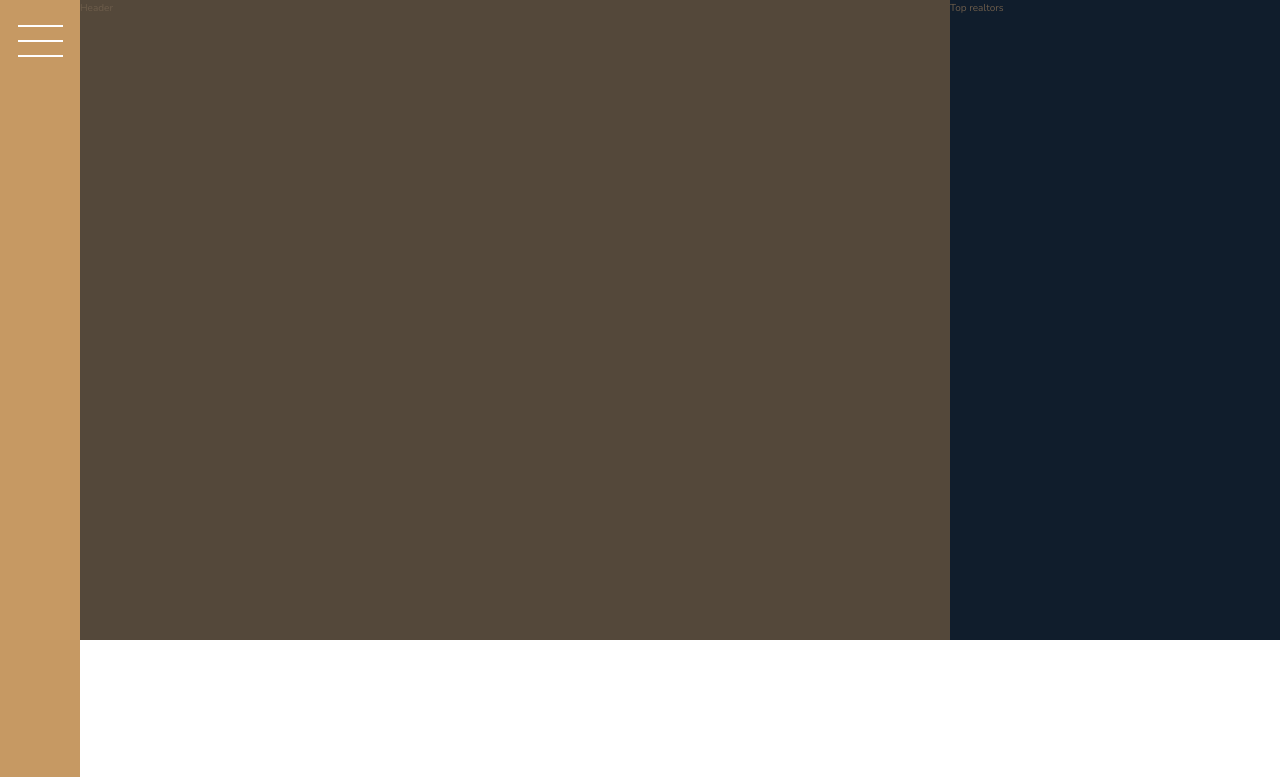
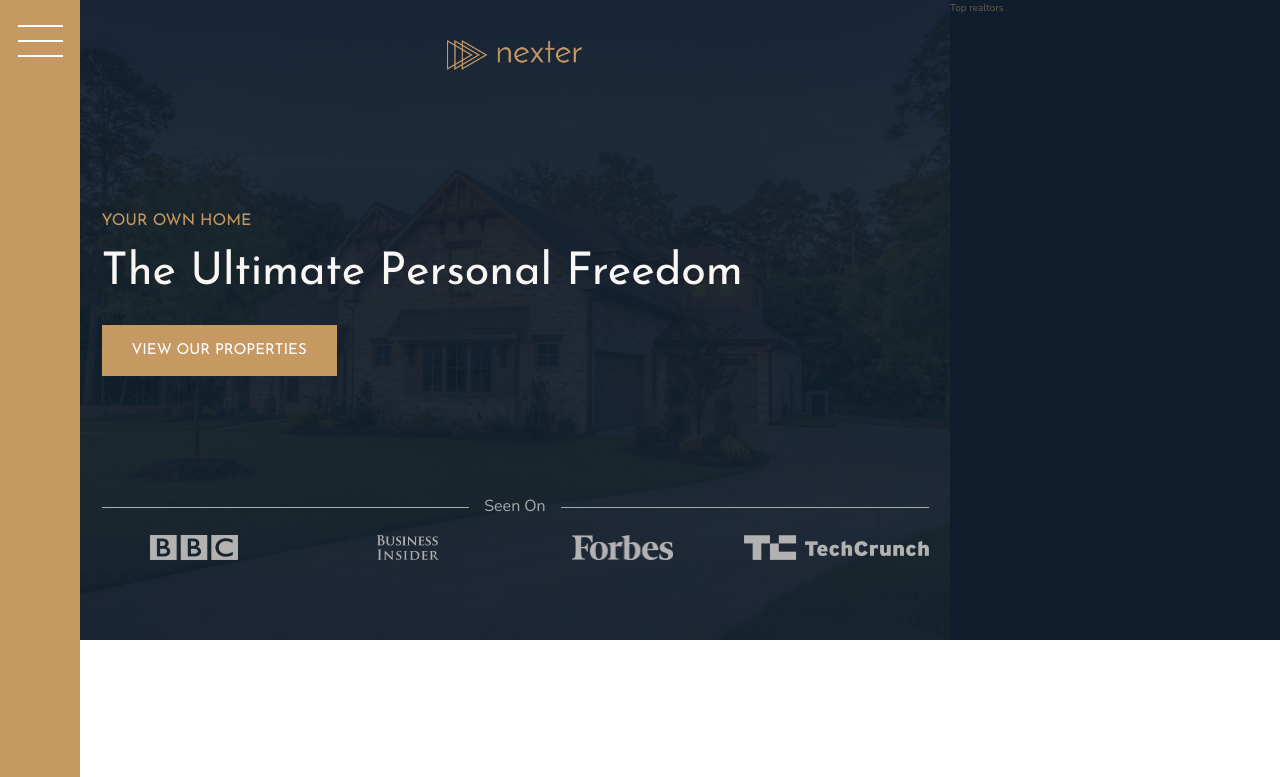
Before and after one commit to AndroidMinsky/css-nexter, a website: page index.html in a window 1280 px wide. Shown: the top 777 px of the page. Drawn offline with nearby package versions, Linux system fonts and the light colour scheme.

Commit message:
Header Section

```diff
--- a/index.html
+++ b/index.html
@@ -17,7 +17,18 @@
     </div>
 
     <header class="header">
-      Header
+      <img src="/img/logo.png" alt="Logo" class="header__logo">
+      <h3 class="heading-3">Your Own Home</h3>
+      <h1 class="heading-1">The Ultimate Personal Freedom</h1>
+      <button class="btn header__btn">View Our Properties</button>
+
+      <div class="header__seenon-text">Seen On</div>
+      <div class="header__seenon-logos">
+        <img src="/img/logo-bbc.png" alt="BBC">
+        <img src="/img/logo-bi.png" alt="BI">
+        <img src="/img/logo-forbes.png" alt="Forbes">
+        <img src="/img/logo-techcrunch.png" alt="Tech">
+      </div>
     </header>
 
     <div class="realtors">
--- a/sass/_header.scss
+++ b/sass/_header.scss
@@ -1,4 +1,56 @@
 .header {
   background-color: $color-grey-dark-1;
   grid-column: full-start / col-end 6;
+
+  background-image:linear-gradient(rgba($color-secondary, .93), rgba($color-secondary, .93)), url(/img/hero.jpeg);
+  background-size: cover;
+  background-position: center;
+  padding: 8rem;
+  padding-top: 4rem;
+
+  display: grid;
+  grid-template-rows: 1fr min-content 6rem 1fr;
+  grid-template-columns: max-content;
+  grid-row-gap: 1.5rem;
+  justify-content: center;
+
+  &__logo {
+    height: 3rem;
+    justify-self: center;
+  }
+
+  &__btn {
+    align-self: start;
+    justify-self: start;
+  }
+
+  &__seenon-text {
+    display: grid;
+    grid-template-columns: 1fr max-content 1fr;
+    grid-column-gap: 1.5rem;
+    align-items: center;
+
+    font-size: 1.6rem;
+    color: $color-grey-light-2;
+
+    &::before,
+    &::after {
+      content: "";
+      height: 1px;
+      display: block;
+      background-color: currentColor;
+    }
+  }
+
+  &__seenon-logos {
+    display: grid;
+    grid-template-columns: repeat(4, 1fr);
+    grid-column-gap: 3rem;
+    justify-items: center;
+
+    img {
+      height: 2.5rem;
+      filter: brightness(70%);
+    }
+  }
 }
--- a/sass/_typography.scss
+++ b/sass/_typography.scss
@@ -5,6 +5,9 @@
 
 .heading-1 {
   @extend %heading;
+  font-size: 4.5rem;
+  color: $color-grey-light-1;
+  line-height: 1;
 }
 
 .heading-2 {
```
Also changed, not shown: css/main.css, 1 other file.
